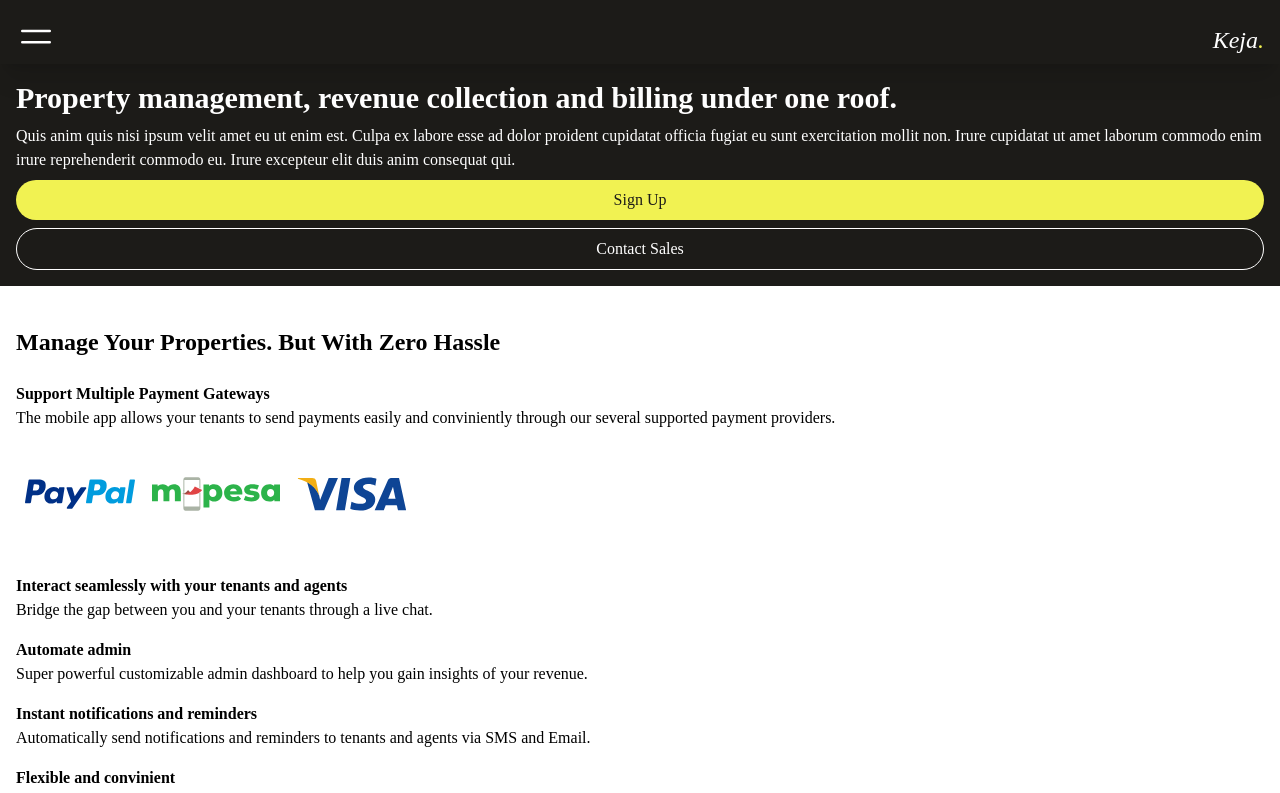
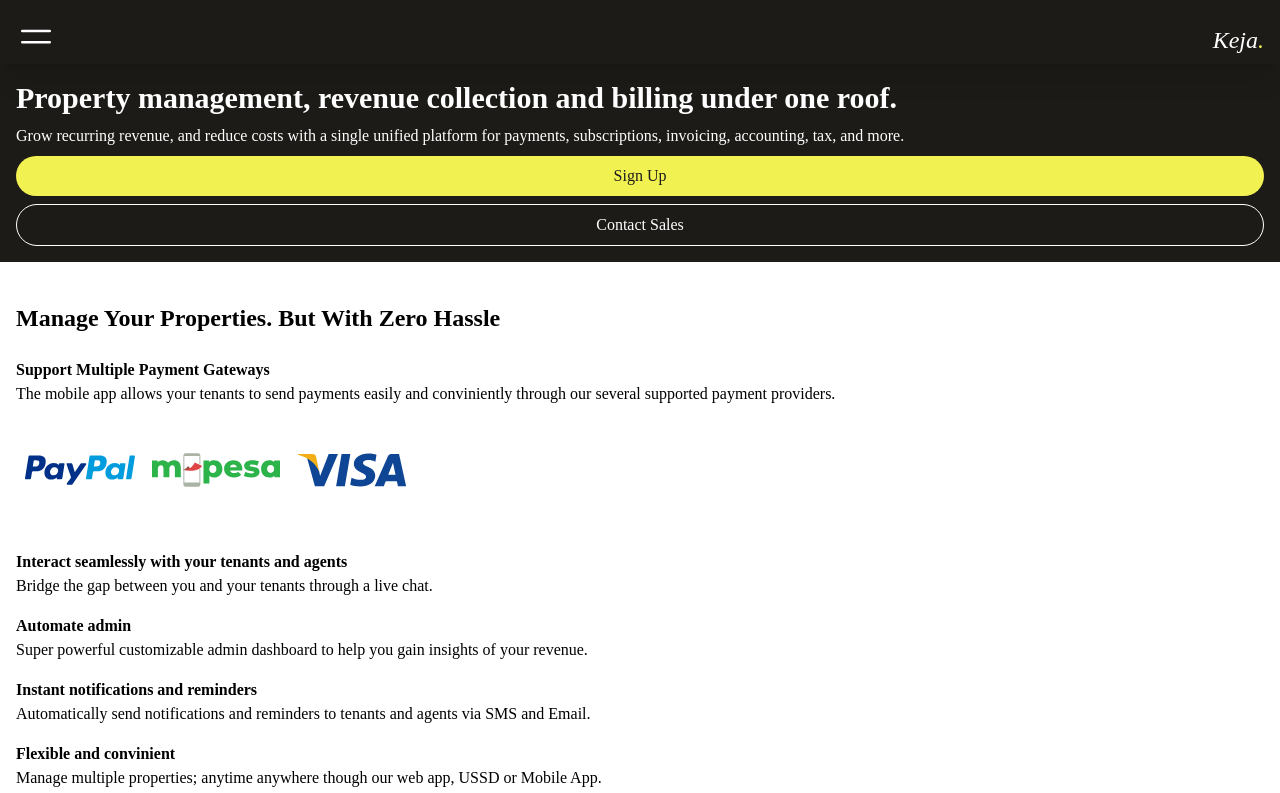
Before and after one commit to pacheko-ke/keja, a React (Create React App) app: page / in a window 1280 px wide. Shown: the top 793 px of the page. Built offline with nearby package versions, Linux system fonts and the light colour scheme.

Commit message:
remove cookies consent

```diff
--- a/src/App.js
+++ b/src/App.js
@@ -4,6 +4,7 @@ import Home from './components/Home';
 import Features from './components/Features';
 import Footer from './components/Footer';
 import RequestCall from './components/RequestCall';
+import Cookies from './components/Cookies';
 
 function App() {
   return (
@@ -13,6 +14,7 @@ function App() {
       <Features/>
       <RequestCall/>
       <Footer/>
+      {/* <Cookies/> */}
 
     </div>
   );
--- /dev/null
+++ b/src/components/Cookies.jsx
@@ -0,0 +1,11 @@
+import React from 'react'
+
+export default function Cookies() {
+  return (
+    <div className='rounded-md absolute bg-slate-100 z-10 mx-4 py-4'>
+        <h1 className=''>We use cookies</h1>
+        <p>Cookies help us to improve your user experience across our website. Please review our privacy policies before accepting the cookies.</p>
+        <button className='border'>Accept </button>
+    </div>
+  )
+}
--- a/src/components/Home.jsx
+++ b/src/components/Home.jsx
@@ -8,7 +8,7 @@ export default function Home() {
     return (
         <div className='flex flex-col bg-[#1c1b18] text-white text-left px-4 gap-2 py-4 pt-20'>
             <h1 className=' text-3xl font-bold'>Property management, revenue collection and billing under one roof.</h1>
-            <p>Quis anim quis nisi ipsum velit amet eu ut enim est. Culpa ex labore esse ad dolor proident cupidatat officia fugiat eu sunt exercitation mollit non. Irure cupidatat ut amet laborum commodo enim irure reprehenderit commodo eu. Irure excepteur elit duis anim consequat qui.</p>
+            <p>Grow recurring revenue, and reduce costs with a single unified platform for payments, subscriptions, invoicing, accounting, tax, and more.</p>
             <button className='bg-[#F1F252] rounded-full text-[#1c1b18] py-2' onClick={raiseAlert}>Sign Up</button>
             <button className='border border-white rounded-full text-white py-2' onClick={raiseAlert}>Contact Sales</button>
         </div>
```
